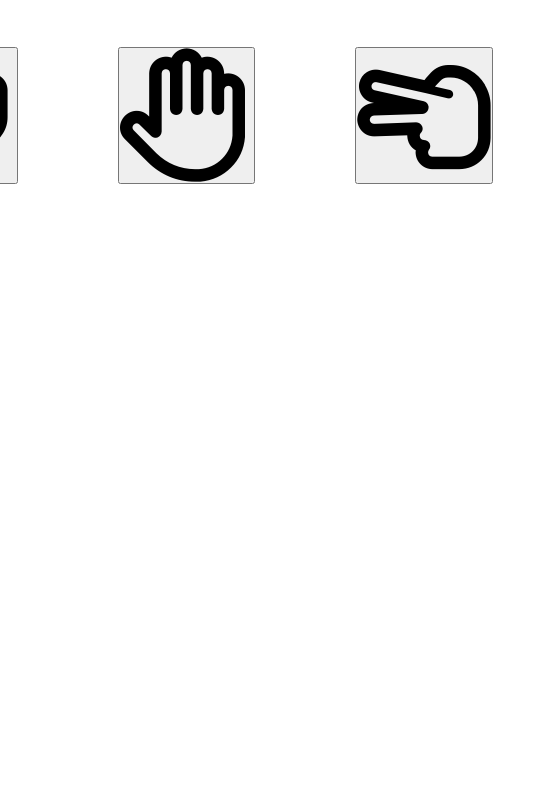
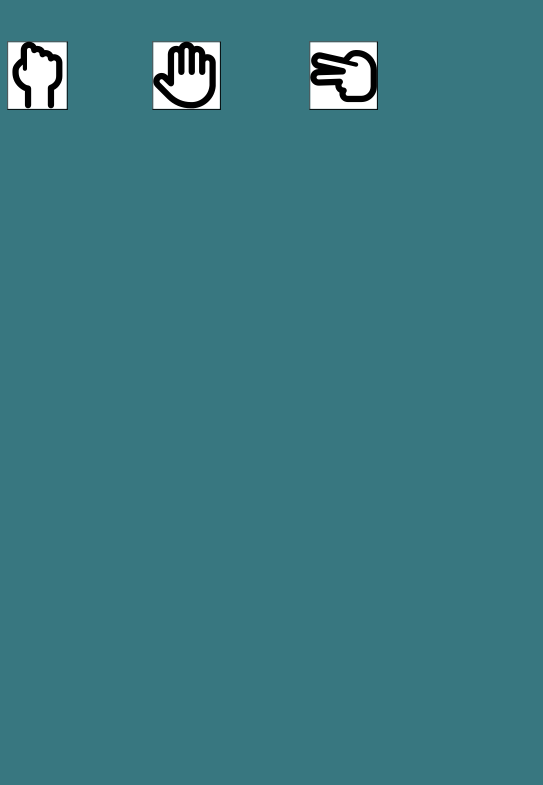
Before and after one commit to Lvalder1/Rock-Paper-Scissors, a plain HTML site: page index.html in a window 390 px wide. Shown: the part 58-843 px from the top of the page, 543 px wide, since content can reach past the window. Drawn offline with Linux system fonts and the light colour scheme.

Commit message:
Added color and new font. Made site responsive.

```diff
--- a/index.html
+++ b/index.html
@@ -3,6 +3,7 @@
     <meta charset="UTF-8">
     <meta name="viewport" content="width=device-width, initial-scale=1.0">
     <meta http-equiv="X-UA-Compatible" content="ie=edge">
+    <link href="https://fonts.googleapis.com/css2?family=Comic+Neue&display=swap" rel="stylesheet">
     <link rel="stylesheet" href="style.css">
     <script src="https://kit.fontawesome.com/14cf6292b1.js" crossorigin="anonymous"></script>
     <script src="app.js"></script>
--- a/style.scss
+++ b/style.scss
@@ -2,6 +2,8 @@
     margin: 0;
     padding: 0;
     box-sizing: border-box;
+    font-family: 'Comic Neue', cursive;
+    background-color: #387780;
 }
 
 h1 {
@@ -26,3 +28,17 @@ h1 {
 .answer {
     text-align: center;
 }
+
+.fa-hand-scissors, .fa-hand-paper, .fa-hand-rock  {
+    background-color: white;
+}
+
+@media only screen and (max-width: 600px) {
+    .player-choice div {
+       padding: 10px;
+    }
+
+    button {
+        transform: scale(0.5);
+    }
+}
```
Also changed, not shown: style.css, 1 other file.
